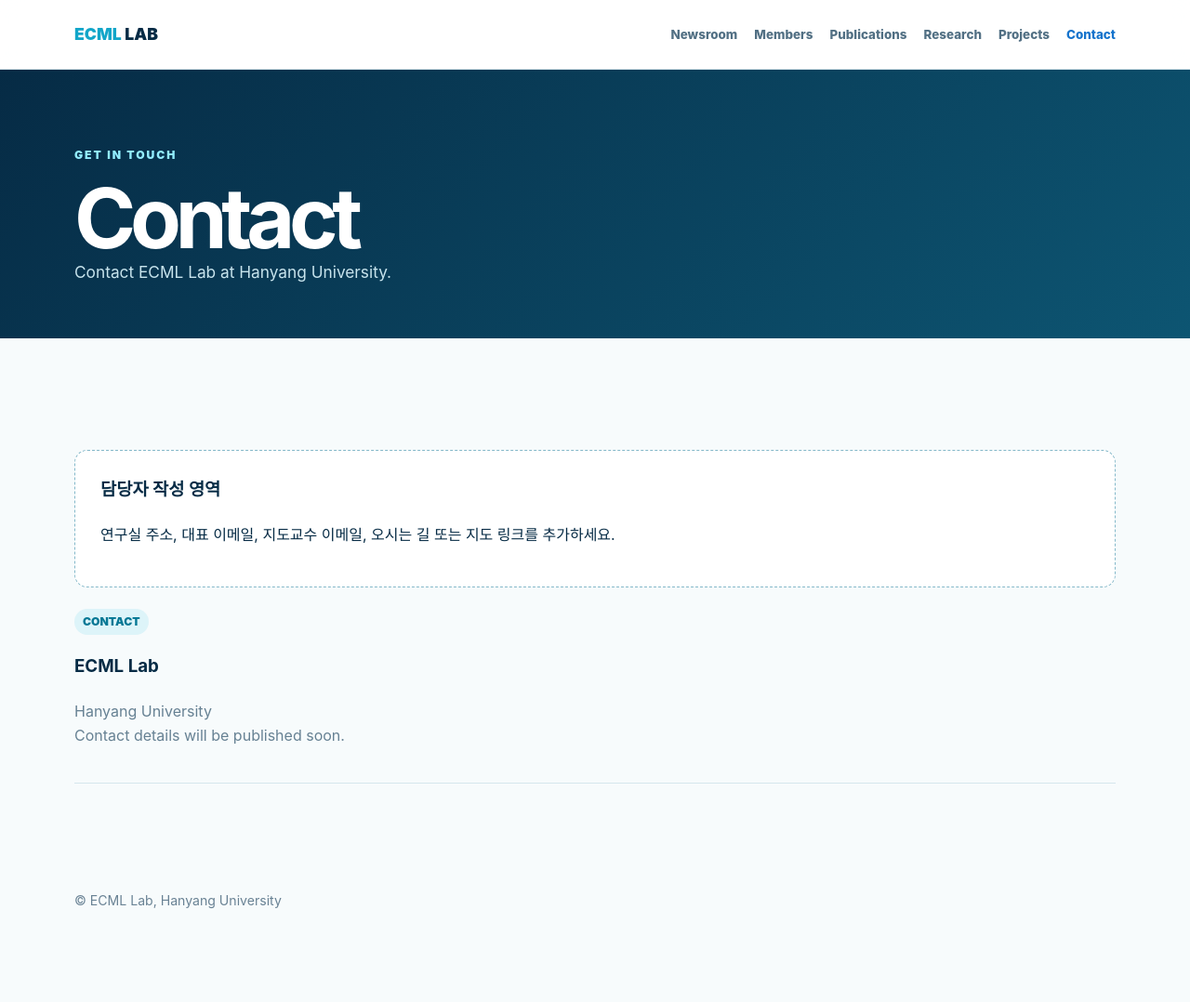
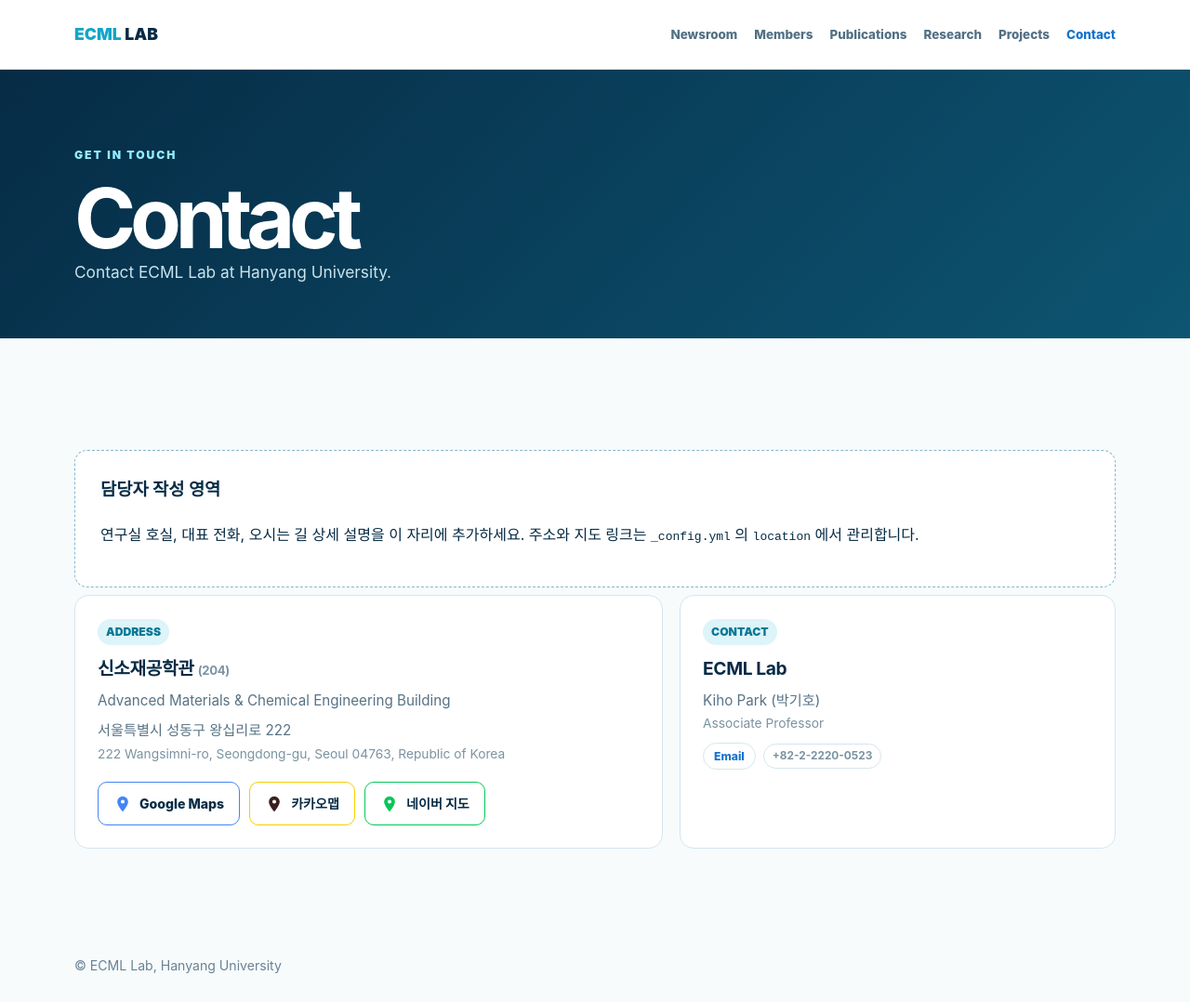
Before and after one commit to ecml-hyu/ecml-hyu.github.io, a Jekyll site: the page built from contact.html, in a window 1280 px wide and 1078 px high. Shown: the whole window at 93% size. Built offline with Jekyll 4.4.1, drawn with Linux system fonts in a browser that asks for light colours.

Commit message:
Contact: 구글/카카오/네이버 지도 링크와 주소 추가
한양대 신소재공학관(204동, Advanced Materials & Chemical Engineering
Building) 위치를 세 지도 서비스로 연결한다. 아이콘을 누르면 각 서비스에서
해당 위치가 열린다.

좌표 대신 이름 검색 링크를 쓴 이유
  건물의 위경도를 확인할 공식 출처를 찾지 못했다. 추측한 좌표를 넣으면
  엉뚱한 곳을 가리킬 수 있어, 각 서비스가 직접 찾도록 검색 URL 을 쓴다.
  세 링크 모두 실제 응답(200)을 확인했다.
  좌표를 확보하면 _config.yml 만 고쳐 정밀 링크로 바꿀 수 있다.

주소와 지도 질의어는 _config.yml 의 location 항목에서 관리한다.
contact.html 은 고칠 일이 없다.

아이콘은 각 서비스 로고가 아니라 일반 지도 핀 모양에 브랜드 색만 입혔다
(구글 파랑, 카카오 노랑, 네이버 초록). 상표 사용 문제를 피하면서도
어느 서비스인지 알아볼 수 있게 했다.

PI 연락처 블록도 함께 넣었다. 이메일은 평문으로 두지 않고
email.js 가 클릭 시점에 합친다.

'담당자 작성 영역' 은 남겨 두되, 주소/지도는 _config.yml 에서 관리한다는
안내로 문구를 바꿨다.

Co-Authored-By: Claude Opus 5 (1M context) <noreply@anthropic.com>

```diff
--- a/_config.yml
+++ b/_config.yml
@@ -14,6 +14,17 @@ og_image: /assets/img/hero.webp
 # 주의: 파일 이름을 밑줄(_)로 시작하지 말 것. Jekyll 이 빌드에서 제외해
 #       404 가 되고 깨진 이미지가 뜬다. (실제로 한 번 그렇게 배포됐다)
 default_member_photo: /assets/img/members/default-avatar.webp
+
+# 연구실 위치. Contact 페이지의 지도 링크가 이 값으로 만들어진다.
+# map_query 는 세 지도 서비스 검색에 그대로 쓰이므로, 바꿀 때는
+# 세 곳 모두에서 제대로 찾아지는 이름인지 확인할 것.
+location:
+  building_ko: 신소재공학관
+  building_en: Advanced Materials & Chemical Engineering Building
+  building_no: "204"
+  address_ko: 서울특별시 성동구 왕십리로 222
+  address_en: 222 Wangsimni-ro, Seongdong-gu, Seoul 04763, Republic of Korea
+  map_query: 한양대학교 신소재공학관
 
 # 뉴스룸 '새 게시물' 버튼이 GitHub 작성 화면을 열 때 사용한다.
 repository: ecml-hyu/ecml-hyu.github.io
--- a/contact.html
+++ b/contact.html
@@ -4,4 +4,74 @@ title: "Contact"
 eyebrow: "GET IN TOUCH"
 lead: "Contact ECML Lab at Hanyang University."
 ---
-<div class="editable"><h3>담당자 작성 영역</h3><p>연구실 주소, 대표 이메일, 지도교수 이메일, 오시는 길 또는 지도 링크를 추가하세요.</p></div><article class="item"><span class="tag">CONTACT</span><h3>ECML Lab</h3><p>Hanyang University<br>Contact details will be published soon.</p></article>
+{%- comment -%}
+  주소와 지도 링크는 _config.yml 의 location 항목에서 만들어진다.
+  위치가 바뀌면 이 파일이 아니라 _config.yml 을 고칠 것.
+
+  지도는 좌표가 아니라 이름 검색 링크를 쓴다. 건물 좌표를 확인할 공식 출처가
+  없어 임의로 넣지 않았다. 세 서비스 모두 map_query 로 정확히 찾아준다.
+
+  이메일은 평문으로 두지 않는다. assets/js/email.js 가 클릭 시점에 합친다.
+{%- endcomment -%}
+{%- assign loc = site.location -%}
+{%- assign pi = site.data.members | where: "group", "pi" | first -%}
+
+<div class="editable">
+  <h3>담당자 작성 영역</h3>
+  <p>연구실 호실, 대표 전화, 오시는 길 상세 설명을 이 자리에 추가하세요.
+     주소와 지도 링크는 <code>_config.yml</code> 의 <code>location</code> 에서 관리합니다.</p>
+</div>
+
+<section class="contact-grid">
+  <article class="item contact-block">
+    <span class="tag">ADDRESS</span>
+    <h3>{{ loc.building_ko }} <small>({{ loc.building_no }})</small></h3>
+    <p class="contact-en">{{ loc.building_en }}</p>
+    <p>{{ loc.address_ko }}<br>
+       <span class="contact-en">{{ loc.address_en }}</span></p>
+
+    <div class="map-links">
+      {%- assign q = loc.map_query | url_encode -%}
+      <a class="map-btn map-google" href="https://www.google.com/maps/search/?api=1&amp;query={{ q }}"
+         target="_blank" rel="noopener" aria-label="Google 지도에서 {{ loc.building_ko }} 보기">
+        <svg viewBox="0 0 24 24" width="20" height="20" aria-hidden="true">
+          <path fill="currentColor" d="M12 2a7 7 0 0 0-7 7c0 5.25 7 13 7 13s7-7.75 7-13a7 7 0 0 0-7-7Zm0 9.5A2.5 2.5 0 1 1 12 6.5a2.5 2.5 0 0 1 0 5Z"/>
+        </svg>
+        <span>Google Maps</span>
+      </a>
+      <a class="map-btn map-kakao" href="https://map.kakao.com/link/search/{{ q }}"
+         target="_blank" rel="noopener" aria-label="카카오맵에서 {{ loc.building_ko }} 보기">
+        <svg viewBox="0 0 24 24" width="20" height="20" aria-hidden="true">
+          <path fill="currentColor" d="M12 2a7 7 0 0 0-7 7c0 5.25 7 13 7 13s7-7.75 7-13a7 7 0 0 0-7-7Zm0 9.5A2.5 2.5 0 1 1 12 6.5a2.5 2.5 0 0 1 0 5Z"/>
+        </svg>
+        <span>카카오맵</span>
+      </a>
+      <a class="map-btn map-naver" href="https://map.naver.com/p/search/{{ q }}"
+         target="_blank" rel="noopener" aria-label="네이버 지도에서 {{ loc.building_ko }} 보기">
+        <svg viewBox="0 0 24 24" width="20" height="20" aria-hidden="true">
+          <path fill="currentColor" d="M12 2a7 7 0 0 0-7 7c0 5.25 7 13 7 13s7-7.75 7-13a7 7 0 0 0-7-7Zm0 9.5A2.5 2.5 0 1 1 12 6.5a2.5 2.5 0 0 1 0 5Z"/>
+        </svg>
+        <span>네이버 지도</span>
+      </a>
+    </div>
+  </article>
+
+  <article class="item contact-block">
+    <span class="tag">CONTACT</span>
+    <h3>ECML Lab</h3>
+    {%- if pi %}
+    <p>{{ pi.name_en }}{% if pi.name_ko %} ({{ pi.name_ko }}){% endif %}<br>
+       <span class="contact-en">{{ pi.title }}</span></p>
+    <p class="contact-actions">
+      {%- if pi.email_user %}
+      <a class="pill email-link" href="#" data-user="{{ pi.email_user }}" data-domain="{{ pi.email_domain }}">Email</a>
+      {%- endif -%}
+      {%- if pi.tel %}<span class="pub-rank">{{ pi.tel }}</span>{% endif -%}
+    </p>
+    {%- else %}
+    <p>Contact details will be published soon.</p>
+    {%- endif %}
+  </article>
+</section>
+
+<script src="{{ '/assets/js/email.js' | relative_url }}" defer></script>
```
Also changed, not shown: site.css.
